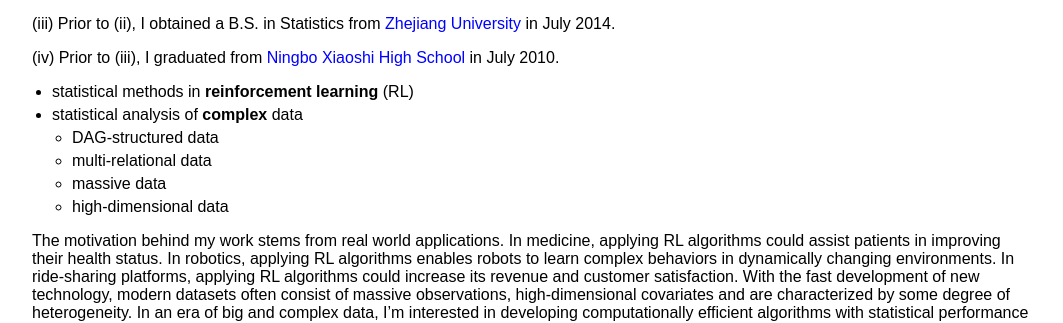
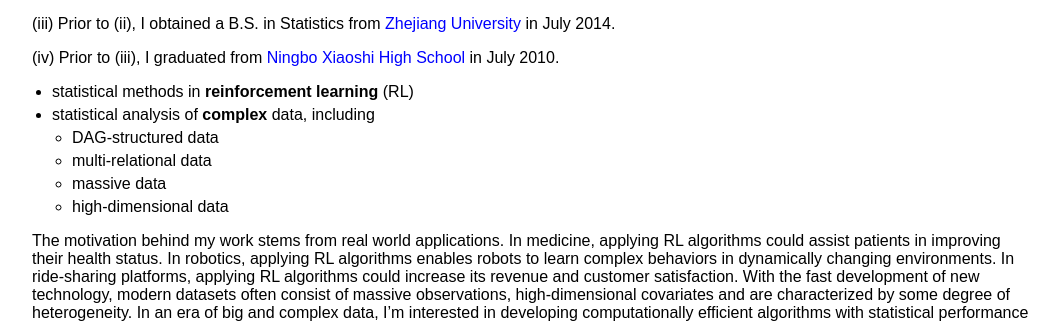
Before and after one commit to callmespring/callmespring.github.io, a Jekyll site: the page built from index.md, in a window 1280 px wide. Shown: the part 917-1240 px from the top of the page, without its empty margins (108-1171 px from the left). Built offline with Jekyll 4.4.1, drawn with Linux system fonts in a browser that asks for light colours.

Commit message:
Update index.md

```diff
--- a/index.md
+++ b/index.md
@@ -20,7 +20,7 @@ My research is concentrated on
 
 <!---* [statistical methods in precision medicine](research_pm)-->
 * statistical methods in **reinforcement learning** (RL)
-* statistical analysis of **complex** data
+* statistical analysis of **complex** data, including
   * DAG-structured data
   * multi-relational data
   * massive data
```
